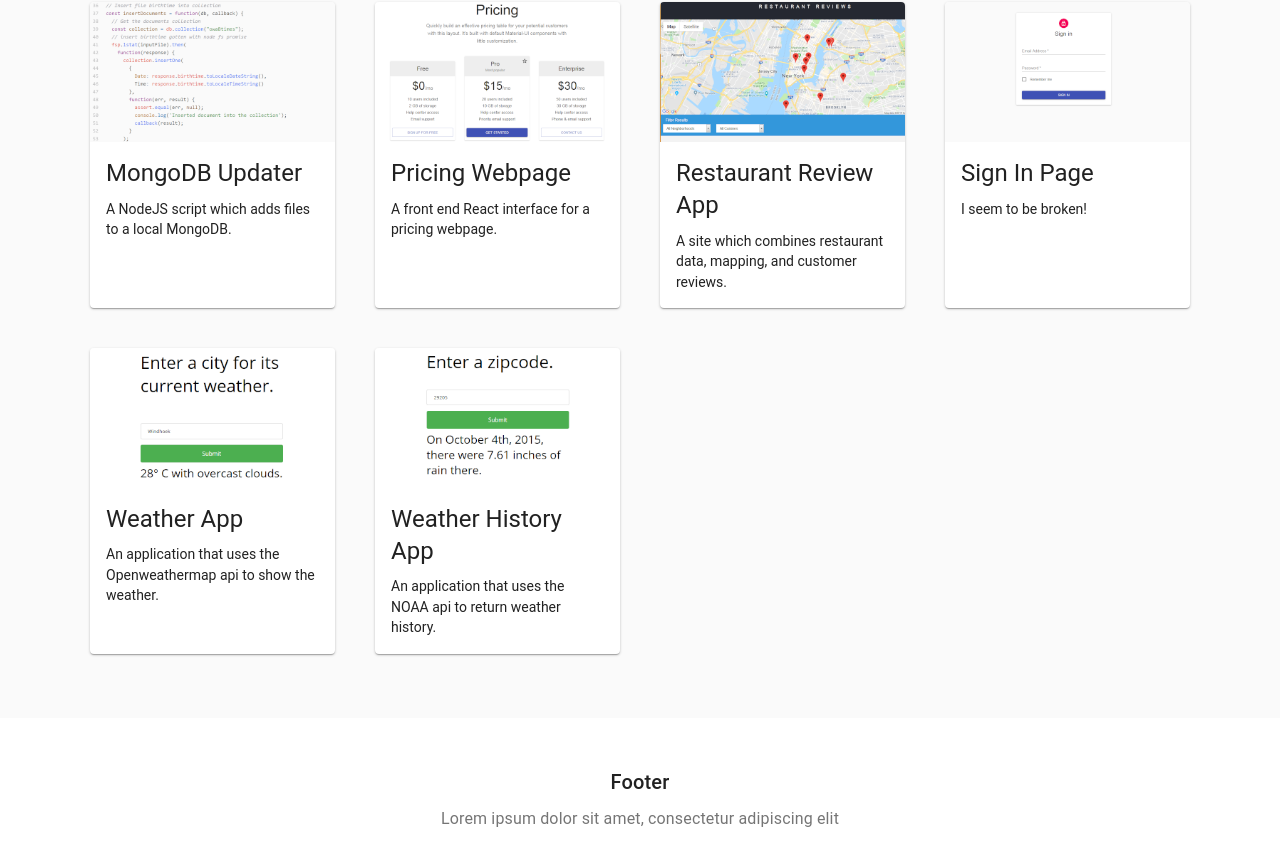
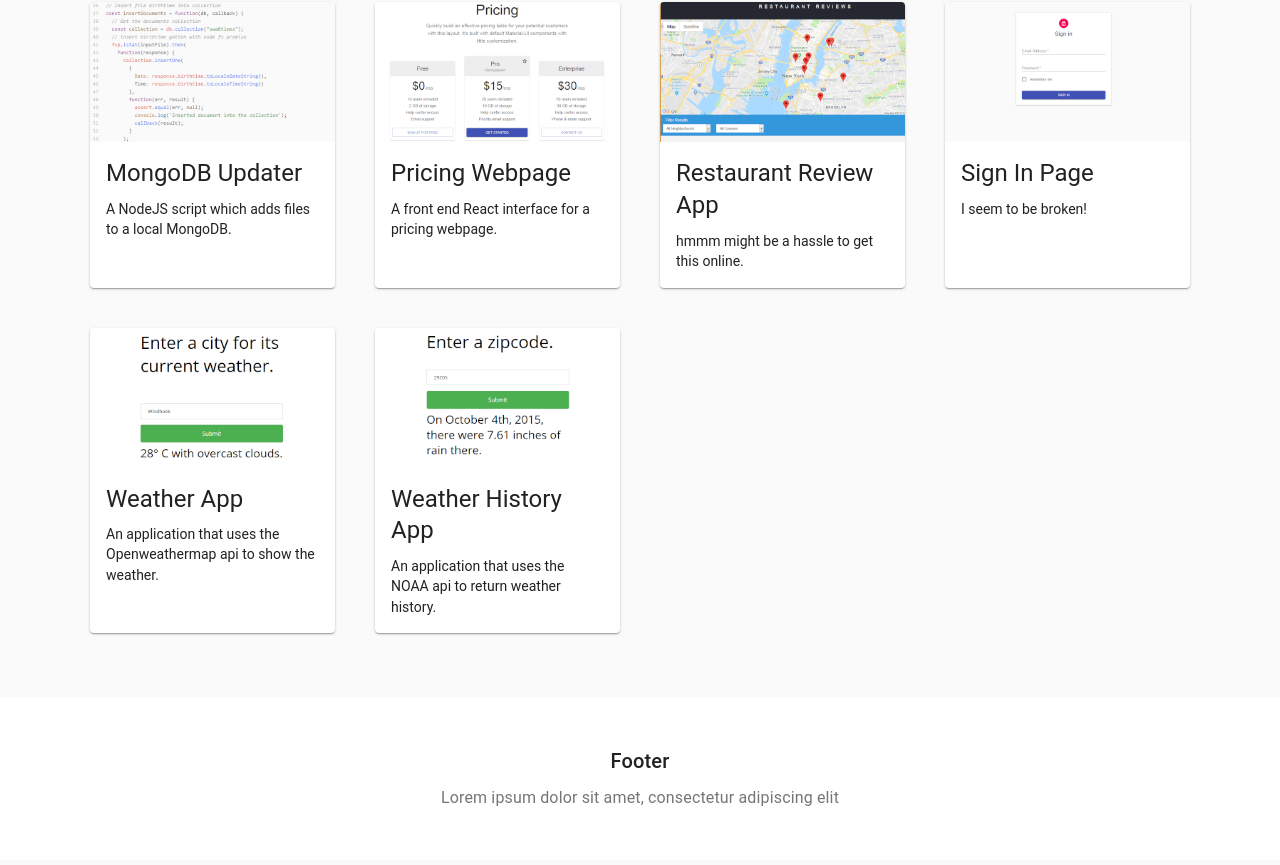
Before and after one commit to hmbeale/portfolio, a React (Create React App) app: page / in a window 1280 px wide. Shown: the part 733-1598 px from the top of the page. Built offline with nearby package versions, Linux system fonts and the light colour scheme.

Commit message:
href wrangling

```diff
--- a/src/components/album.js
+++ b/src/components/album.js
@@ -85,7 +85,7 @@ const cards = [
 
   {image: require('../thumbnails/app6.png'), title: 'Restaurant Review App',
   href: 'https://github.com/hmbeale/restaurant_reviews/',
-  description: 'A site which combines restaurant data, mapping, and customer reviews.'},
+  description: 'hmmm might be a hassle to get this online.'},
 
   {image: require('../thumbnails/app7.png'), title: 'Sign In Page',
   href: 'https://github.com/hmbeale/signIn-demo/',
@@ -96,7 +96,7 @@ const cards = [
   description: 'An application that uses the Openweathermap api to show the weather.'},
 
   {image: require('../thumbnails/app9.png'), title: 'Weather History App',
-  href: 'https://github.com/hmbeale/weather_hist/',
+  href: 'https://hmbeale.github.io/weather_hist/',
   description: 'An application that uses the NOAA api to return weather history.'}
 ];
 
```
